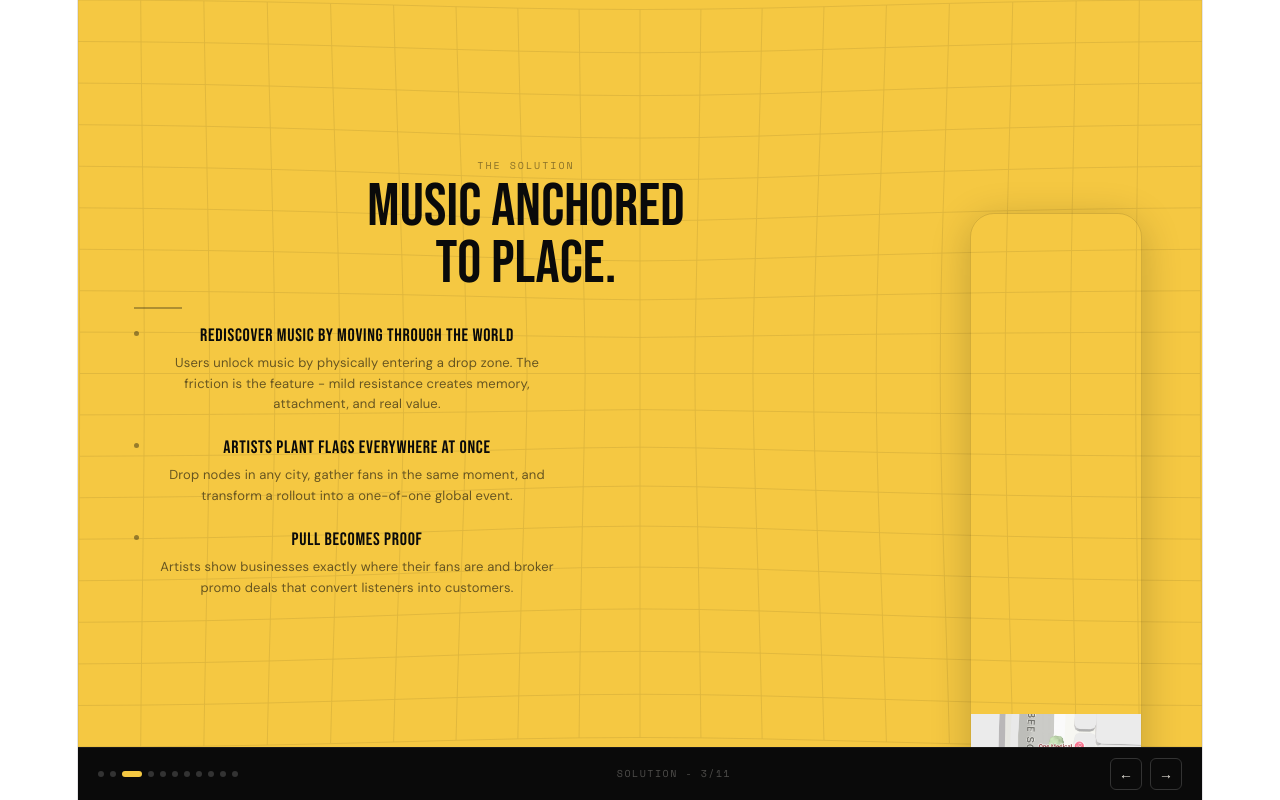
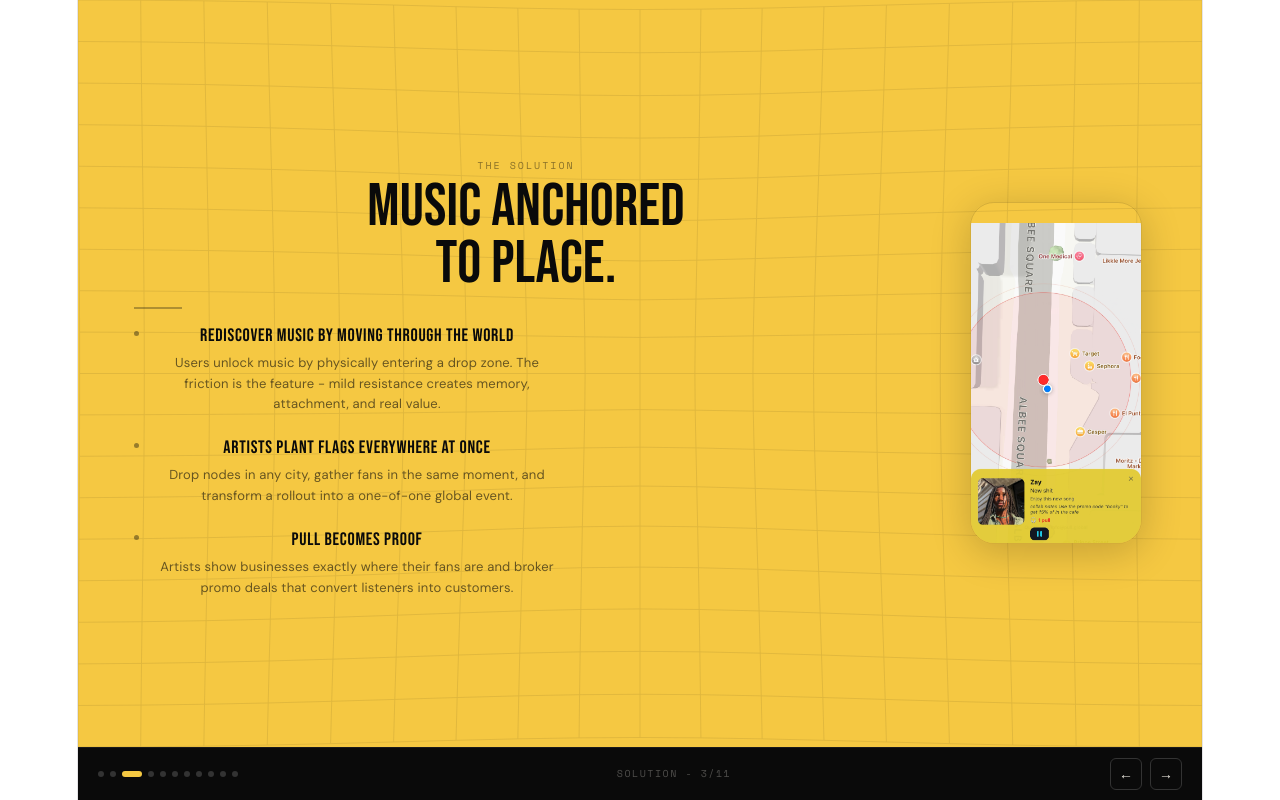
Before and after one commit to Pullglobal/pull-investor-pitch-deck, a React (Vite) app: page / in a window 1280 px wide. Both pictures are taken after a click on the button 139 px from the left and 774 px from the top of the page. Built offline with nearby package versions, Linux system fonts and the light colour scheme.

Commit message:
move images to public

```diff
--- a/src/App.jsx
+++ b/src/App.jsx
@@ -220,8 +220,8 @@ function SolutionSlide() {
           </div>
         </div>
         <div style={{ width: 180, flexShrink: 0, display: "flex", alignItems: "center", justifyContent: "center" }}>
-          <div style={{ marginTop: 500, borderRadius: 24, overflow: "hidden", boxShadow: "0 8px 40px #00000033", border: "1px solid #00000022" }}>
-            <img src="/screenshot.png" alt="" style={{ marginTop: 500,  width: 170, height: 320, objectFit: "cover", display: "block" }} />
+          <div style={{ borderRadius: 24, overflow: "hidden", boxShadow: "0 8px 40px #00000033", border: "1px solid #00000022" }}>
+            <img src="/screenshot.png" alt="" style={{ marginTop: 20, width: 170, height: 320, objectFit: "cover", display: "block" }} />
           </div>
         </div>
       </div>
```
